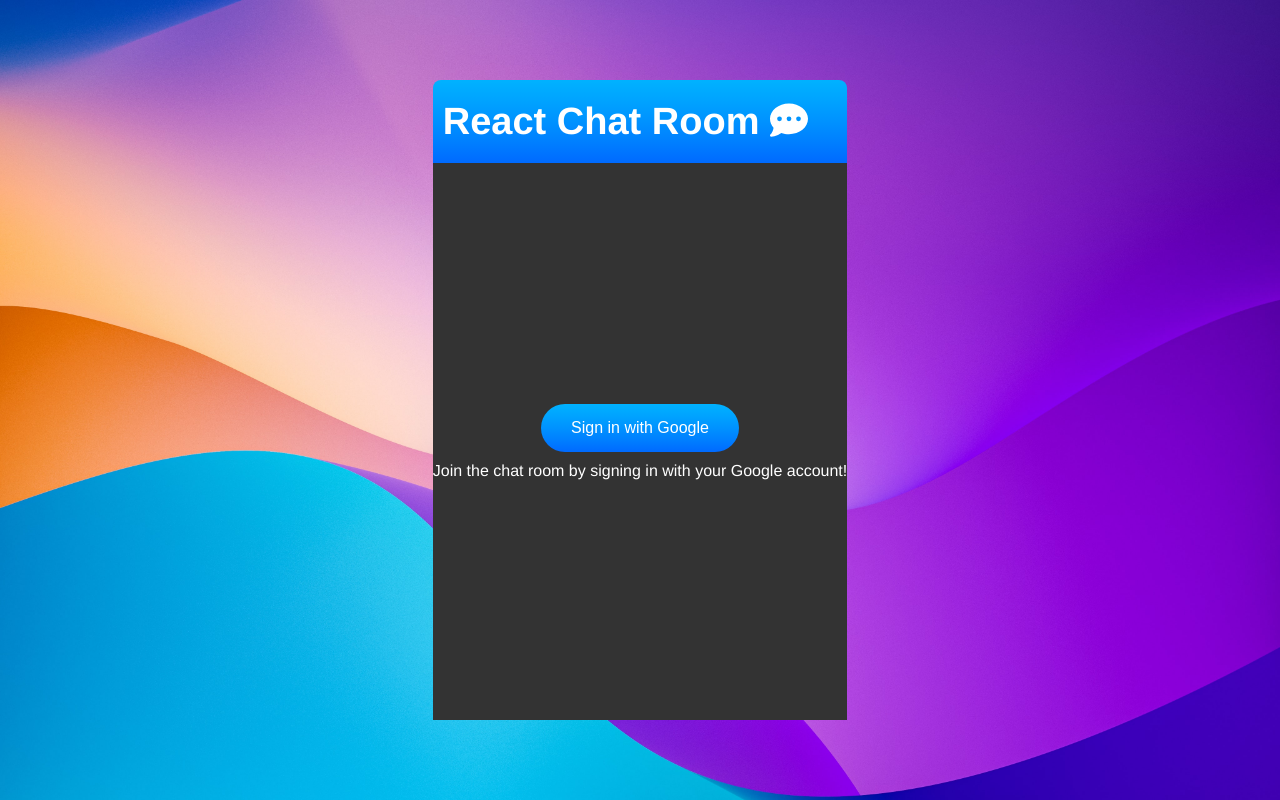
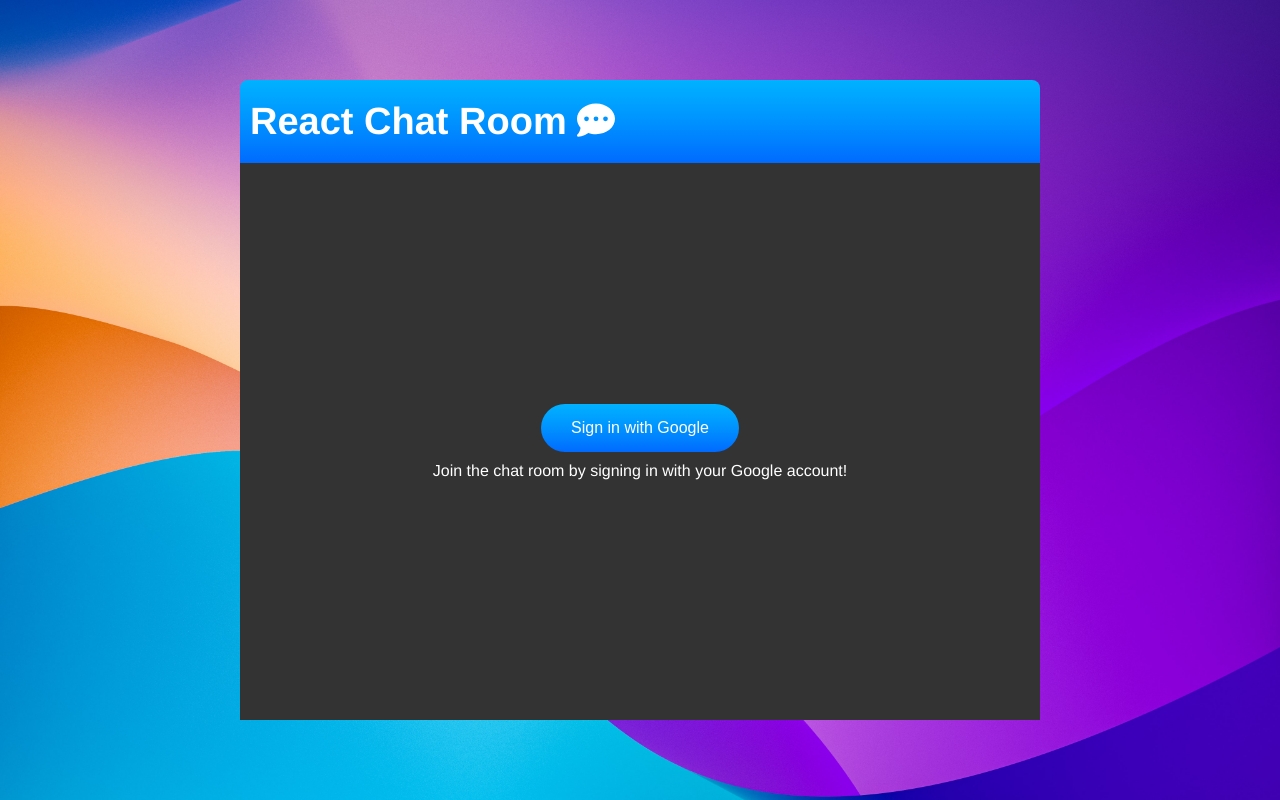
Before and after one commit to kevinsvanback/chat-room-app, a React (Create React App) app: page / in a window 1280 px wide. Built offline with nearby package versions, Linux system fonts and the light colour scheme; no server answers.

Commit message:
style updates

```diff
--- a/src/styles/App.css
+++ b/src/styles/App.css
@@ -2,9 +2,7 @@
   display: flex;
   justify-content: center;
   align-items: center;
-  min-height: 100%;
-  min-width: 100%;
-  position: fixed;
+  min-height: 100vh;
   background-image: url("../images/background.jpg");
   background-repeat: no-repeat;
   background-size: cover;
@@ -15,8 +13,7 @@
   flex-direction: column;
   flex: 1;
   max-width: 800px;
-  min-height: 80%;
-  position: fixed;
+  min-height: 80vh;
   margin: 0 20px;
 }
 .App header {
@@ -36,8 +33,6 @@
   display: flex;
   flex-direction: column;
   justify-content: center;
-  min-height: 100%;
-  min-width: 100%;
   flex: 1;
   background-color: #333;
 }/*# sourceMappingURL=App.css.map */
--- a/src/styles/App.scss
+++ b/src/styles/App.scss
@@ -4,11 +4,7 @@
   display: flex;
   justify-content: center;
   align-items: center;
-  // min-height: 100vh;
-  min-height: 100%;
-  min-width: 100%;
-  position: fixed;
-
+  min-height: 100vh;
   background-image: url('../images/background.jpg');
   background-repeat: no-repeat;
   background-size: cover;
@@ -19,10 +15,7 @@
   flex-direction: column;
   flex: 1;
   max-width: 800px;
-  // min-height: 80vh;
-  min-height: 80%;
-  position: fixed;
-
+  min-height: 80vh;
   margin: 0 20px;
 
   header {
@@ -44,10 +37,7 @@
     display: flex;
     flex-direction: column;
     justify-content: center;
-    min-height: 100%;
-    min-width: 100%;
     flex: 1;
-
     background-color: #333;
   }
 }
--- a/src/styles/Index.css
+++ b/src/styles/Index.css
@@ -7,10 +7,5 @@
 
 body {
   min-height: 100vh;
-  min-height: -webkit-fill-available;
   font-family: "Helvetica Neue", sans-serif;
-}
-
-html {
-  height: -webkit-fill-available;
 }/*# sourceMappingURL=Index.css.map */
--- a/src/styles/Index.scss
+++ b/src/styles/Index.scss
@@ -8,12 +8,5 @@
 
 body {
   min-height: 100vh;
-  min-height: -webkit-fill-available;
   font-family: 'Helvetica Neue', sans-serif;
 }
-
-html {
-  // height: 100%;
-  // width: 100%;
-  height: -webkit-fill-available;
-}
```
Also changed, not shown: 2 other files (tests, documents, lock files or other folders).
